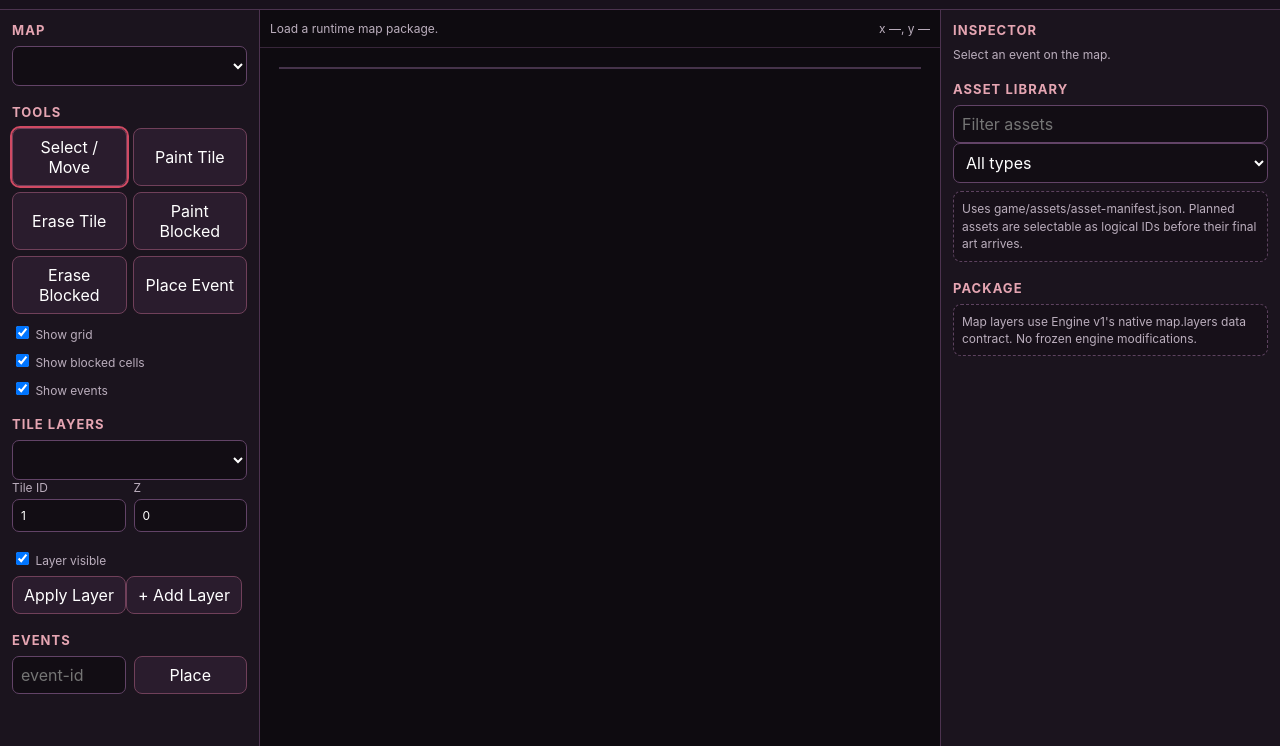
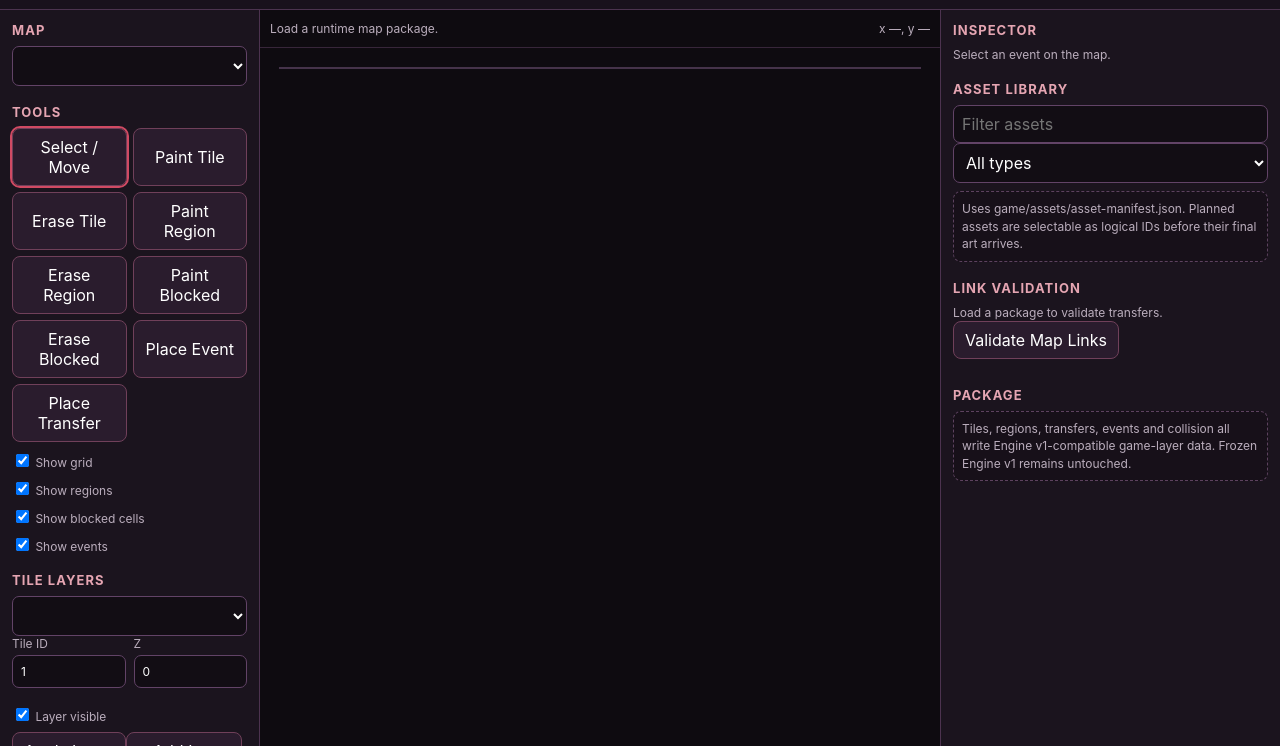
Before and after one commit to nobleknights015-maker/Plushbound-Legends-mobile, a plain HTML site: page tools/editor/index.html in a window 1280 px wide. Shown: the part 54-800 px from the top of the page. Drawn offline with Linux system fonts and the light colour scheme.

Commit message:
Add region and transfer authoring controls

```diff
--- a/tools/editor/index.html
+++ b/tools/editor/index.html
@@ -17,11 +17,13 @@
         <section><h2>Map</h2><select id="mapSelect"></select><div id="mapMeta" class="meta"></div></section>
         <section>
           <h2>Tools</h2>
-          <div class="tool-grid"><button class="tool active" data-tool="select">Select / Move</button><button class="tool" data-tool="tile">Paint Tile</button><button class="tool" data-tool="erase-tile">Erase Tile</button><button class="tool" data-tool="blocked">Paint Blocked</button><button class="tool" data-tool="erase-blocked">Erase Blocked</button><button class="tool" data-tool="new-event">Place Event</button></div>
-          <label class="check"><input id="showGrid" type="checkbox" checked> Show grid</label><label class="check"><input id="showBlocked" type="checkbox" checked> Show blocked cells</label><label class="check"><input id="showEvents" type="checkbox" checked> Show events</label>
+          <div class="tool-grid"><button class="tool active" data-tool="select">Select / Move</button><button class="tool" data-tool="tile">Paint Tile</button><button class="tool" data-tool="erase-tile">Erase Tile</button><button class="tool" data-tool="region">Paint Region</button><button class="tool" data-tool="erase-region">Erase Region</button><button class="tool" data-tool="blocked">Paint Blocked</button><button class="tool" data-tool="erase-blocked">Erase Blocked</button><button class="tool" data-tool="new-event">Place Event</button><button class="tool" data-tool="new-transfer">Place Transfer</button></div>
+          <label class="check"><input id="showGrid" type="checkbox" checked> Show grid</label><label class="check"><input id="showRegions" type="checkbox" checked> Show regions</label><label class="check"><input id="showBlocked" type="checkbox" checked> Show blocked cells</label><label class="check"><input id="showEvents" type="checkbox" checked> Show events</label>
         </section>
         <section><h2>Tile Layers</h2><select id="layerSelect"></select><div class="two-col"><label>Tile ID<input id="tileId" type="number" min="0" value="1"></label><label>Z<input id="layerZ" type="number" value="0"></label></div><label class="check"><input id="layerVisible" type="checkbox" checked> Layer visible</label><button id="applyLayer">Apply Layer</button><button id="addLayer">+ Add Layer</button></section>
+        <section><h2>Regions</h2><label>Region ID<input id="regionId" type="number" min="0" value="1"></label><div class="note">Regions use Engine v1's native map.regions grid and can later drive encounter zones or other map logic.</div></section>
         <section><h2>Events</h2><div class="two-col"><input id="newEventId" placeholder="event-id"><button id="armNewEvent">Place</button></div><div id="eventList" class="event-list"></div></section>
+        <section><h2>Map Transfer</h2><label>Event ID<input id="transferEventId" placeholder="to-next-map"></label><label>Target Map<select id="transferTargetMap"></select></label><div class="two-col"><label>Target X<input id="transferX" type="number" min="0" value="0"></label><label>Target Y<input id="transferY" type="number" min="0" value="0"></label></div><label>Facing<select id="transferDirection"><option value="2">Down</option><option value="4">Left</option><option value="6">Right</option><option value="8">Up</option></select></label><button id="armTransfer">Place Transfer</button></section>
       </aside>
       <section class="canvas-wrap"><div class="canvas-toolbar"><span id="status">Load a runtime map package.</span><span id="cursorReadout">x —, y —</span></div><div id="mapScroller" class="map-scroller"><div id="mapCanvas" class="map-canvas" aria-label="Map editor canvas"></div></div></section>
       <aside class="sidebar right">
@@ -29,7 +31,8 @@
         <section id="assetBrowser"><h2>Asset Library</h2><input id="assetSearch" placeholder="Filter assets"><select id="assetType"><option value="">All types</option></select><div id="assetList" class="asset-list"></div><div class="note">Uses game/assets/asset-manifest.json. Planned assets are selectable as logical IDs before their final art arrives.</div></section>
         <section id="pageEditor" hidden><h2>Event Pages</h2><div class="two-col"><label>Page<select id="pageSelect"></select></label><label>Trigger<select id="pageTrigger"><option value="action">Action</option><option value="touch">Touch</option><option value="autorun">Autorun</option><option value="parallel">Parallel</option></select></label></div><button id="addPage">+ Add Page</button><label>Conditions JSON<textarea id="pageConditions" rows="4" spellcheck="false"></textarea></label><button id="applyPage">Apply Page Settings</button><div id="eventPageSummary" class="page-summary"></div></section>
         <section id="commandEditor" hidden><h2>Commands</h2><div id="commandList" class="command-list"></div><label>Command Type<select id="newCommandType"><option>MESSAGE</option><option>SWITCH</option><option>TRANSFER</option><option>SHOP</option><option>SE</option><option>SCRIPT_HOOK</option></select></label><label>Parameters JSON<textarea id="newCommandParameters" rows="4" spellcheck="false">[]</textarea></label><button id="addCommand">+ Add Command</button><div class="note">Supported commands are editable. Unknown engine commands stay preserved and read-only.</div></section>
-        <section><h2>Package</h2><div id="packageMeta" class="meta"></div><div class="note">Map layers use Engine v1's native map.layers data contract. No frozen engine modifications.</div></section>
+        <section><h2>Link Validation</h2><div id="linkSummary" class="meta">Load a package to validate transfers.</div><button id="validateLinks">Validate Map Links</button><div id="linkIssues" class="page-summary"></div></section>
+        <section><h2>Package</h2><div id="packageMeta" class="meta"></div><div class="note">Tiles, regions, transfers, events and collision all write Engine v1-compatible game-layer data. Frozen Engine v1 remains untouched.</div></section>
       </aside>
     </main>
   </div>
```
